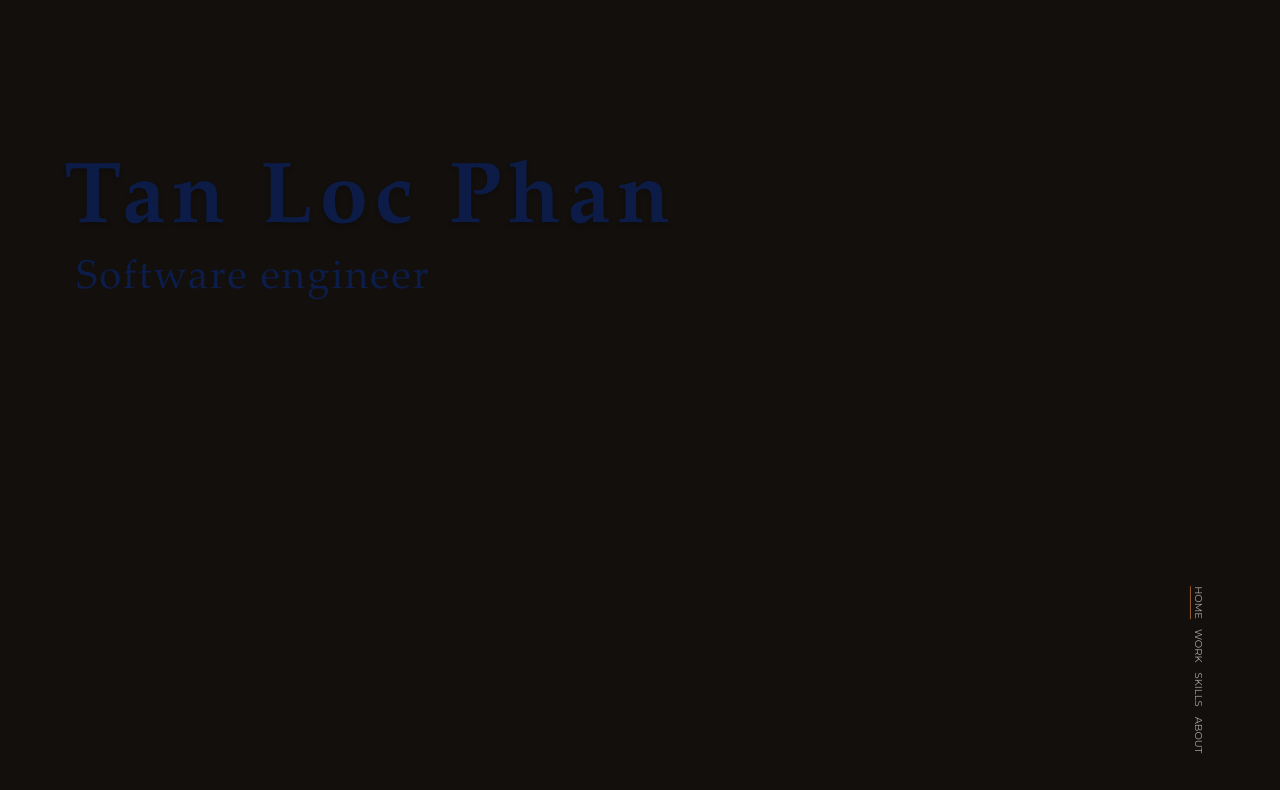
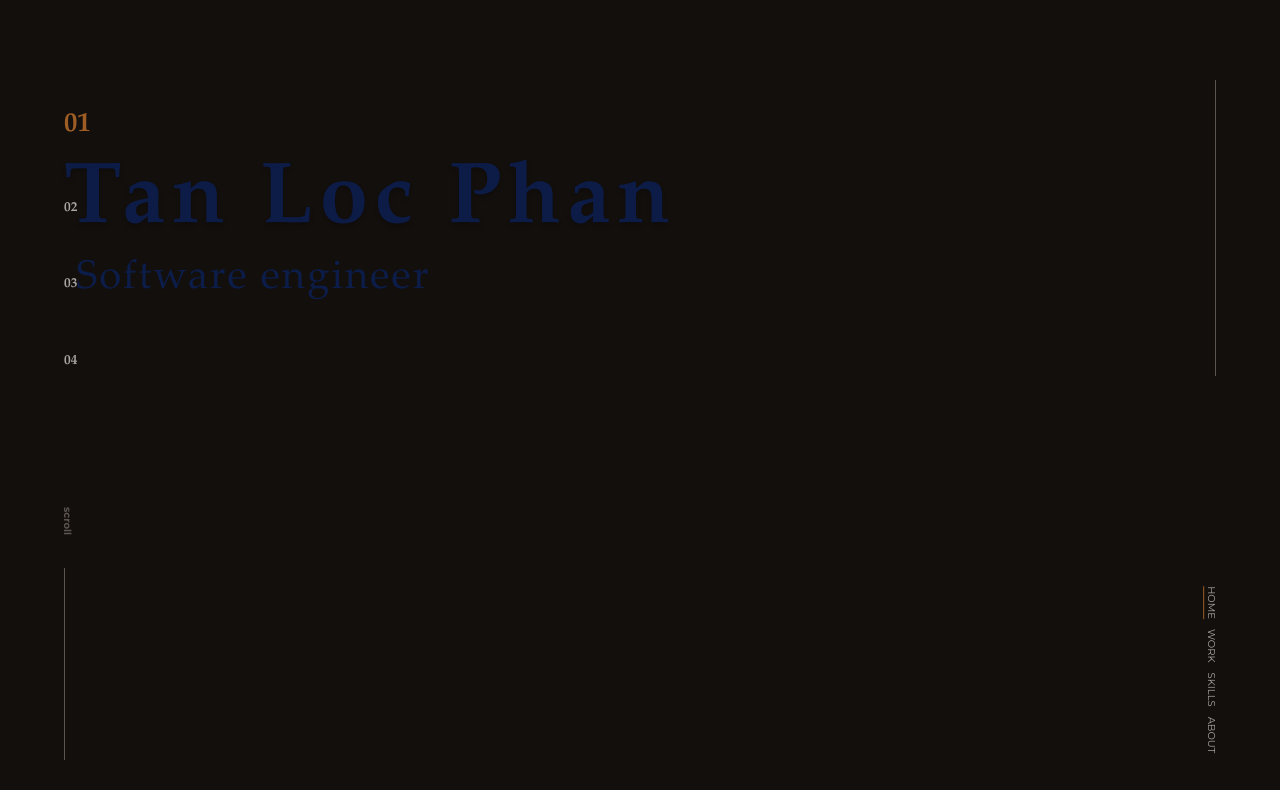
Before and after one commit to locphan2207/personal-web, a React (Create React App) app: page / in a window 1280 px wide. Shown: the top 790 px of the page. Built offline with nearby package versions, Linux system fonts and the light colour scheme.

Commit message:
Add vertical bars

```diff
--- a/src/components/App.css
+++ b/src/components/App.css
@@ -8,13 +8,40 @@
   flex-direction: column;
   align-items: center;
   position: relative;
+  /* background-color: gray; */
 }
 
 .page {
-  /* display: flex;
-  justify-content: center;
-  align-items: center; */
   overflow: hidden;
+}
+
+.right-vertical-bar {
+  width: 1rem;
+  height: 37%;
+  background-color: #5b544f;
+  position: absolute;
+  right: 5%;
+  top: 10%;
+}
+
+.left-vertical-bar {
+  width: 1rem;
+  height: 24%;
+  background-color: #5b544f;
+  position: absolute;
+  left: 5%;
+  bottom: 5%;
+}
+
+.left-vertical-bar p {
+  position: absolute;
+  top: -20%;
+  left: 0;
+  transform: rotateZ(90deg) translateY(250%);
+  transform-origin: right;
+  color: #5b544f;
+  font-size: 15rem;
+  font-weight: 700;
 }
 
 /* Shared */
--- a/src/components/App.js
+++ b/src/components/App.js
@@ -2,6 +2,7 @@ import React, { useState, useEffect, useRef } from "react"
 
 import "./App.css"
 import NavBar, { PAGE_NAMES } from "./NavBar"
+import PageIndicator from "./PageIndicator"
 import PageOne from "./PageOne"
 import PageTwo from "./PageTwo"
 
@@ -37,7 +38,12 @@ function App() {
 
   return (
     <div className="App">
+      <div className="left-vertical-bar">
+        <p>{"scroll"}</p>
+      </div>
+      <div className="right-vertical-bar" />
       <NavBar pageVisible={pageVisible} switchPage={switchPage} />
+      <PageIndicator pageVisible={pageVisible} />
       {pageVisible === PAGE_NAMES.HOME_PAGE && (
         <PageOne
           isClosing={closingPage === PAGE_NAMES.HOME_PAGE}
--- a/src/components/NavBar.css
+++ b/src/components/NavBar.css
@@ -2,11 +2,12 @@
 .nav-bar {
   position: absolute;
   bottom: 5%;
-  right: 0;
+  right: 5%;
   display: flex;
   z-index: 10;
   flex-direction: column;
-  transform: rotateZ(90deg) translateX(-50%);
+  transform: rotateZ(90deg) translateY(50%);
+  transform-origin: right;
 }
 
 .nav-names {
--- a/src/components/NavBar.js
+++ b/src/components/NavBar.js
@@ -70,7 +70,7 @@ export const PAGE_NAMES = {
   ABOUT_PAGE: "ABOUT",
 }
 
-const NAV_NAMES_ORDER = [
+export const NAV_NAMES_ORDER = [
   PAGE_NAMES.HOME_PAGE,
   PAGE_NAMES.WORK_PAGE,
   PAGE_NAMES.SKILLS_PAGE,
--- /dev/null
+++ b/src/components/PageIndicator.css
@@ -0,0 +1,16 @@
+/* Page indicator */
+.page-numbers {
+  display: flex;
+  flex-direction: column;
+  justify-content: space-around;
+  position: absolute;
+  top: 10%;
+  left: 5%;
+  height: 40%;
+}
+
+.page-numbers h5 {
+  color: #a8a5a3;
+  font-family: Palatino Bold;
+  font-size: 20rem;
+}
--- /dev/null
+++ b/src/components/PageIndicator.js
@@ -0,0 +1,23 @@
+import React from "react"
+
+import "./PageIndicator.css"
+import { NAV_NAMES_ORDER } from "./NavBar"
+
+function PageIndicator({ pageVisible }) {
+  return (
+    <div className="page-numbers">
+      {NAV_NAMES_ORDER.map((pageName, index) => (
+        <h5
+          key={pageName}
+          style={
+            pageVisible === pageName
+              ? { color: "#9E5D24", fontSize: "40rem" }
+              : null
+          }
+        >{`0${index + 1}`}</h5>
+      ))}
+    </div>
+  )
+}
+
+export default PageIndicator
```
